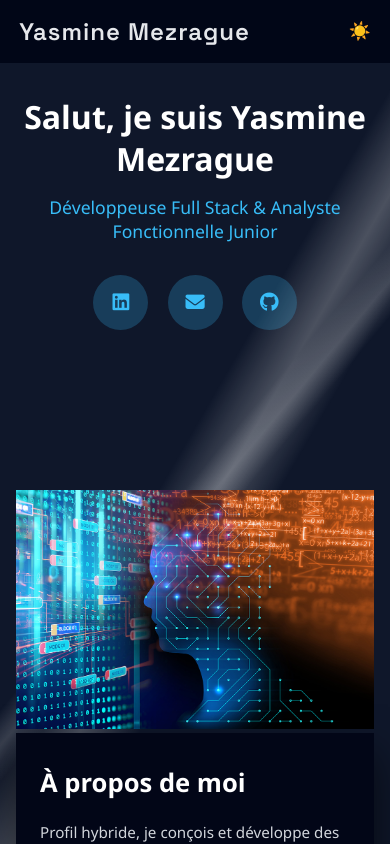
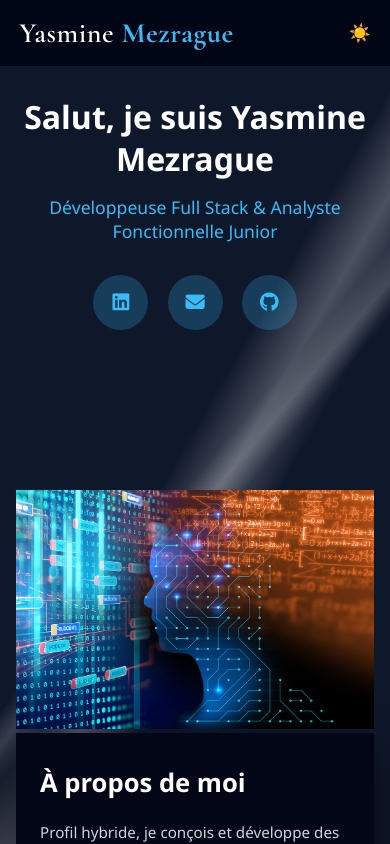
Before and after one commit to yasminemezrague11-informatique/Portfolio_Yasmine_Mezrague, a React (Vite) app: page / in a window 390 px wide. Shown: the top 844 px of the page. Built offline with nearby package versions, Linux system fonts and the light colour scheme.

Commit message:
version mobile

```diff
--- a/index.html
+++ b/index.html
@@ -3,7 +3,7 @@
   <head>
     <meta charset="UTF-8" />
     <link rel="icon" type="image/svg+xml" href="/vite.svg" />
-    <link href="https://fonts.googleapis.com/css2?family=Space+Grotesk:wght@500;600;700&display=swap" rel="stylesheet">
+    <link href="https://fonts.googleapis.com/css2?family=Cormorant+Garamond:wght@500;600;700&display=swap" rel="stylesheet">
     <link rel="stylesheet" href="https://cdnjs.cloudflare.com/ajax/libs/font-awesome/6.4.2/css/all.min.css"/>
     <link rel="stylesheet" href="https://cdnjs.cloudflare.com/ajax/libs/font-awesome/6.5.1/css/all.min.css"/>
 
--- a/src/pages/Home.jsx
+++ b/src/pages/Home.jsx
@@ -74,7 +74,7 @@ const Home = () => {
           NAVBAR
       ========================= */}
       <nav className="navbar">
-        <a href="#debut" className="logo">Yasmine Mezrague</a>
+        <a href="#debut" className="logo">Yasmine <span>Mezrague</span></a>
         <ul className="nav-links">
           <li><a href="#about">À propos</a></li>
           <li><a href="#services">Services</a></li>
--- a/src/styles/index.css
+++ b/src/styles/index.css
@@ -1034,20 +1034,27 @@ body.dark-mode .interet-card span {
 
 
 
+/* ===== LOGO RAFFINÉ ===== */
 .logo {
-  font-family: 'Space Grotesk', sans-serif;
-  font-size: 1.5rem;
+  font-family: 'Cormorant Garamond', serif;
+  font-size: 1.75rem;
   font-weight: 600;
-  letter-spacing: 1px;
+  letter-spacing: 0.6px;
+  color: #ffffff;
+  transition: all 0.3s ease;
 }
 
+.logo span {
+  font-weight: 700;
+  color: #38bdf8; /* touche subtile */
+}
 
+/* Mode clair */
 body:not(.dark-mode) .logo {
   color: #0f172a;
 }
 
+/* Hover très discret */
 .logo:hover {
-  color: #38bdf8;
-  letter-spacing: 2px;
-  transition: all 0.3s ease;
+  letter-spacing: 1.2px;
 }
```
